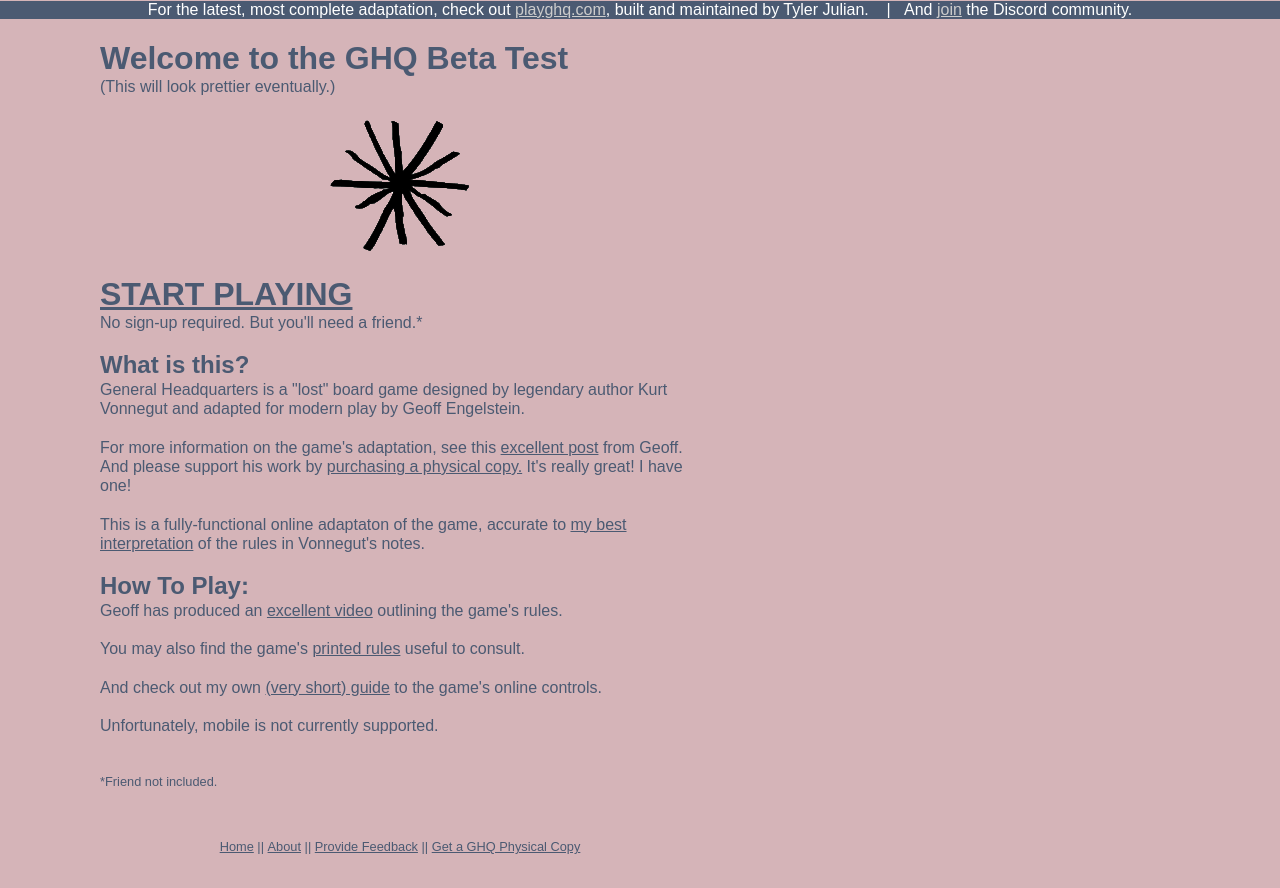
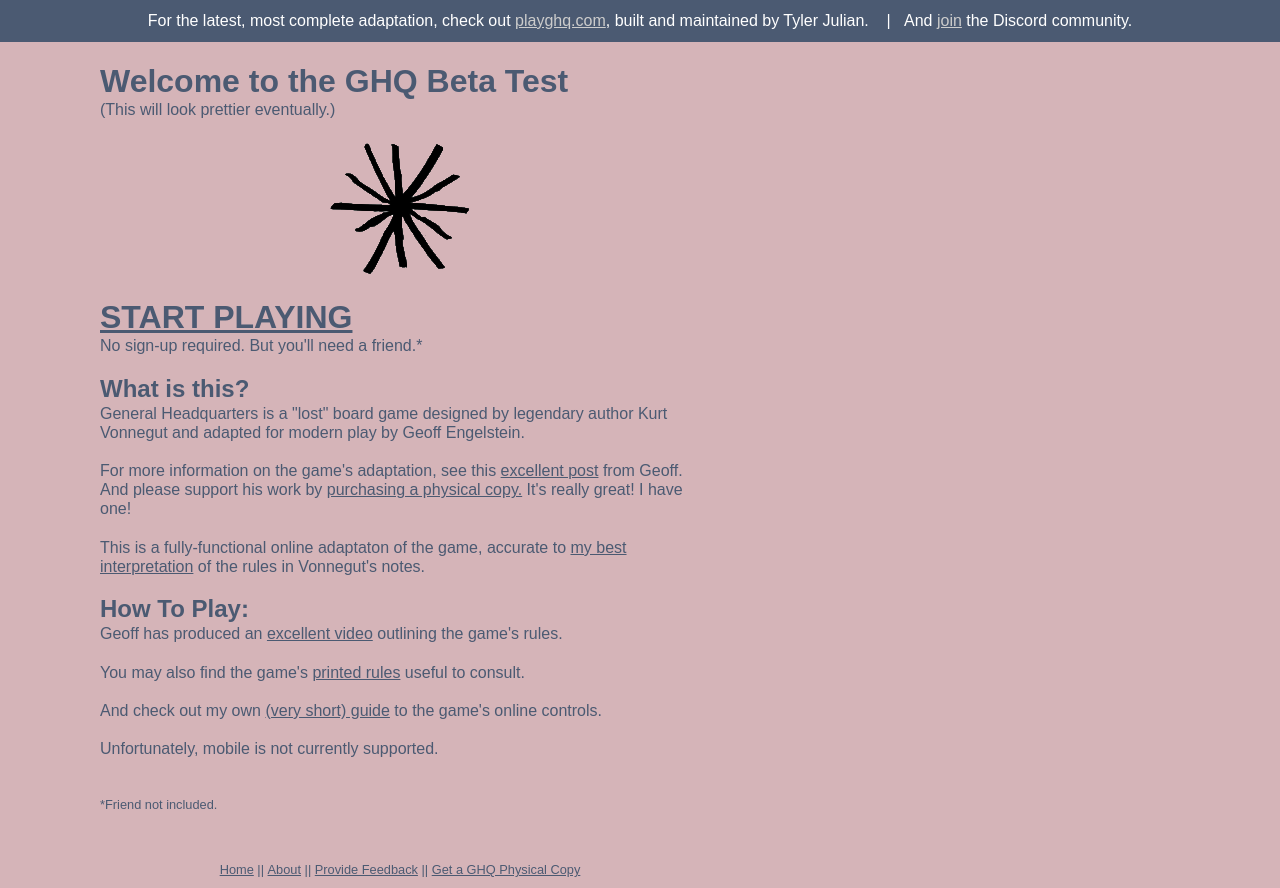
Before and after one commit to jarmatz/ghq, a Next.js app: page / in a window 1280 px wide. Before the commit the page ends 864 px from the top, so only its background shows below. Built offline with nearby package versions, Linux system fonts and the light colour scheme.

Commit message:
trying to fix css bug

```diff
--- a/app/globals.css
+++ b/app/globals.css
@@ -387,7 +387,7 @@ a:hover {
   color: white;
   font-family: Arial, sans;
   margin: 0;
-  padding: 12;
+  padding: 12px;
   vertical-align: middle;
   font-size: 1em;
 }
```
